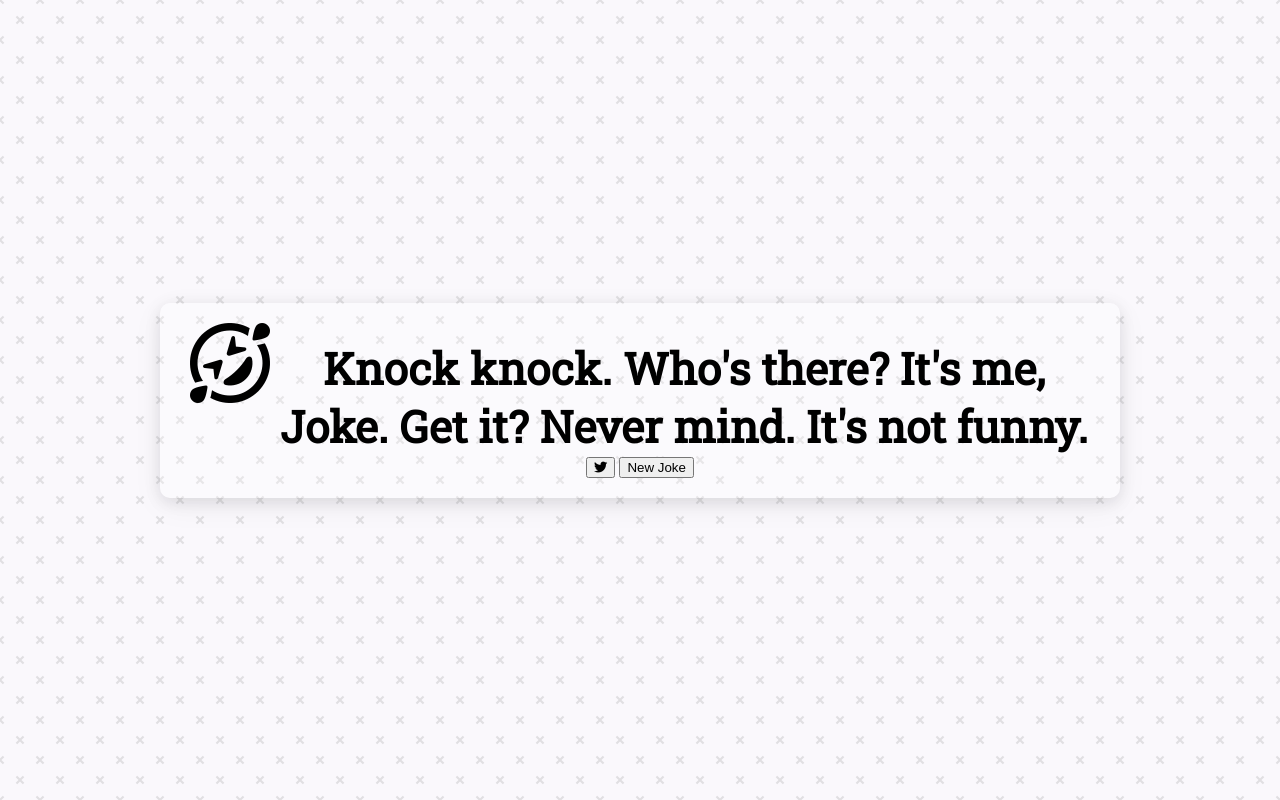
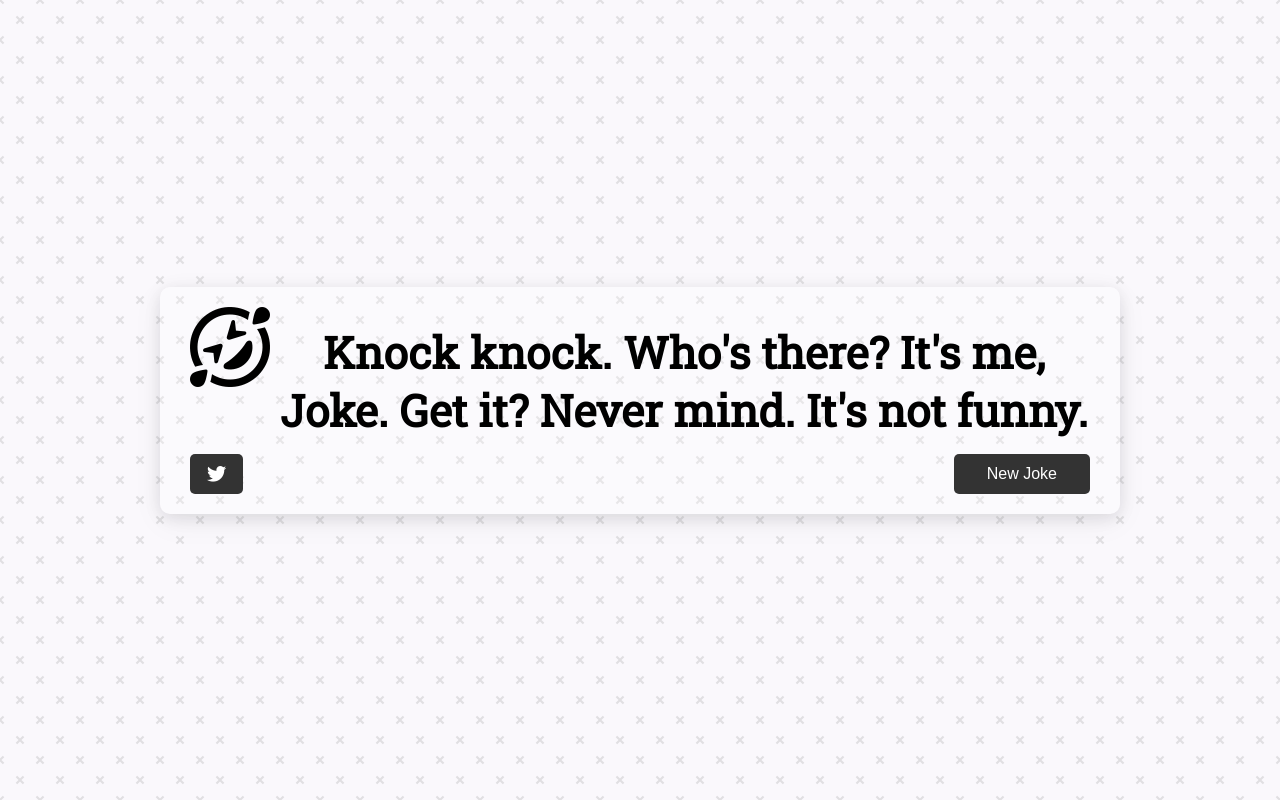
Before and after one commit to muliallan/joke-generator, a plain HTML site: page index.html in a window 1280 px wide. Drawn offline with Linux system fonts and the light colour scheme; no server answers.

Commit message:
minor ui changes

```diff
--- a/script.js
+++ b/script.js
@@ -7,12 +7,18 @@ const options = {
 };
 
 const getJoke = async () => {
-    const response = await fetch('https://dad-jokes.p.rapidapi.com/random/joke', options)
-    const data = await response.json()
-    // console.log(data.body[0]);
-    console.log(data.body[0].setup, data.body[0].punchline);
-    // console.log(data.body[0].punchline);
-    return data
+    const dadJokesUrl = 'https://dad-jokes.p.rapidapi.com/random/joke'
+    try {
+        const response = await fetch(dadrl, options)
+        const dadJoke = await response.json()
+        // console.log(data.body[0]);
+        console.log(dadJoke.body[0].setup, dadJoke.body[0].punchline);
+        // console.log(data.body[0].punchline);
+        return data
+    } catch (error) {
+
+    }
+
 }
 
 getJoke()
--- a/style.css
+++ b/style.css
@@ -39,5 +39,50 @@ body {
 
 #joke {
     margin-top: 1rem;
-    /* background: red; */
 }
+
+.button-container {
+    margin-top: 15px;
+    display: flex;
+    justify-content: space-between;
+}
+
+button {
+    background-color: #333;
+    border: 1px solid transparent;
+    border-radius: 5px;
+    color: #fff;
+    cursor: pointer;
+    display: inline-block;
+    font-size: 1rem;
+    font-weight: 400;
+    height: 2.5rem;
+    margin: 0;
+    outline: none;
+    padding: 0.6rem 2rem;
+    position: relative;
+    text-align: center;
+    text-decoration: none;
+}
+
+button:hover {
+    background-color: rgb(29, 29, 29);
+}
+
+button:active {
+    transform: translate(0, 0.3rem);
+    box-shadow: 0 0.1rem rgba(255, 255, 255, 0.65);
+}
+
+.twitter-button {
+    color: #fff;
+    padding: 0.6rem 1rem;
+}
+
+.twitter-button:hover {
+    color: rgb(29, 155, 240);
+}
+
+.fa-twitter {
+    font-size: 1.2rem;
+}
```
